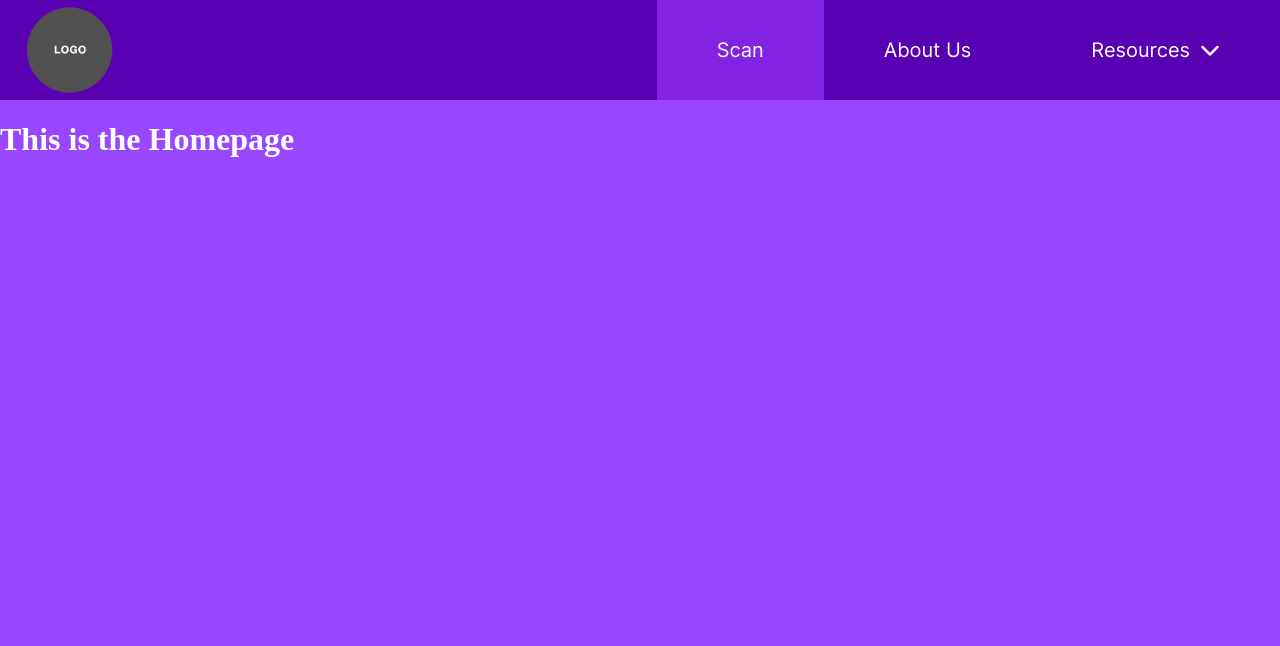
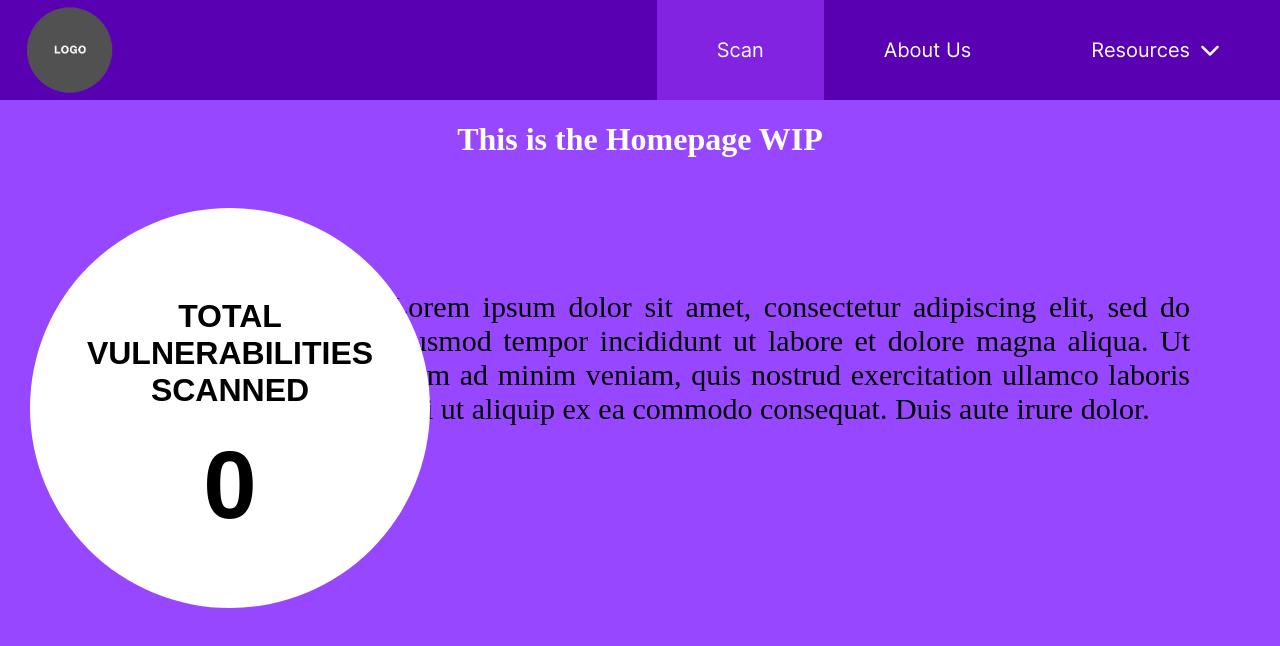
Before and after one commit to mvanditc/WebAppVIP, a plain HTML site: page html/index.html in a window 1280 px wide. Drawn offline with Linux system fonts and the light colour scheme; files whose address does not match are found by name.

Commit message:
Task 1 Homepage
Just a basic counter and blurb of text

```diff
--- a/css/index.css
+++ b/css/index.css
@@ -9,3 +9,74 @@ body {
     margin: 0;
     padding: 0;
 }
+
+/* Style for the button */
+.button-container {
+    width: 400px;
+    height: 400px;
+    background-color: white;
+    position: relative;
+    margin: 50px 30px;
+    border-radius: 50%;
+    cursor: pointer;
+}
+
+.button-content {
+    font-family:'Arial';
+    position: absolute;
+    top: 50%;
+    left: 50%;
+    transform: translate(-50%, -50%);
+    color: black;
+    text-align: center;
+}
+
+#counter {
+    font-family:'Helvetica';
+    font-size: 6em;
+    font-weight: bold;
+}
+
+/* Responsive for screens with a minimum width of 280 pixels */
+@media only screen and (max-width: 280px) {
+    .button-container {
+      width: 100%;
+      height: auto;
+      margin: 10px;
+      padding: 20px;
+    }
+
+    .button-content {
+      width: 100%;
+    }
+}
+
+/* Style for the blurb */
+.blurb-container {
+    display: flex;
+    align-items: center;
+    justify-content: center;
+}
+
+.blurb-text {
+    margin-top: -600px;
+    margin-left: 300px;
+    text-align: justify;
+    max-width: 800px;
+    color: black;
+    font-size: 30px;
+}
+
+/* Responsive for screens with a minimum width of 280 pixels */
+@media only screen and (max-width: 280px) {
+    .blurb-container {
+      flex-direction: column;
+      align-items: flex-start;
+    }
+
+    .blurb-text {
+      margin-top: 20px;
+      margin-left: 0;
+      font-size: 18px;
+    }
+}
--- a/html/index.html
+++ b/html/index.html
@@ -68,8 +68,26 @@
         </div>
 
         <!--  HTML CODE FOR BODY  -->
-        <h1>This is the Homepage</h1>
+        <center>
+         <h1>This is the Homepage WIP</h1>
+        </center>
+        <script src="../js/navbar.js"></script>
+        <script src="../js/index.js"></script>
 
-        <script src="../js/navbar.js"></script>
+        <!--HTML Code for Button-->
+        <div class="button-container" id="vulnerabilitiesCounter" onclick="incrementCounter()">
+            <div class="button-content">
+              <h1>TOTAL VULNERABILITIES SCANNED</h1>
+              <span id="counter">0</span>
+            </div>
+        </div>
+
+        <!--HTML Code for body of text-->
+        <div class="blurb-container">
+            <div class="blurb-text">
+              <p>Lorem ipsum dolor sit amet, consectetur adipiscing elit, sed do eiusmod tempor incididunt ut labore et dolore magna aliqua. Ut enim ad minim veniam, quis nostrud exercitation ullamco laboris nisi ut aliquip ex ea commodo consequat. Duis aute irure dolor.</p>
+            </div>
+        </div>
+
     </body>
 </html>
--- a/js/index.js
+++ b/js/index.js
@@ -1 +1,9 @@
 // JavaScript used for the Homepage's Counter functionality.
+
+//Basic counter//
+let counter = 0;
+
+function incrementCounter() {
+  counter++;
+  document.getElementById('counter').innerText = counter;
+}
```
